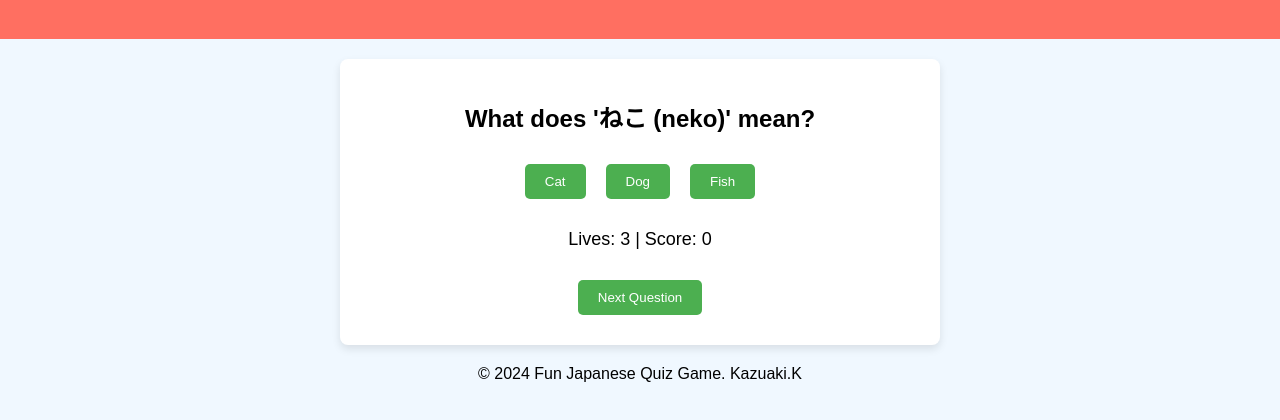
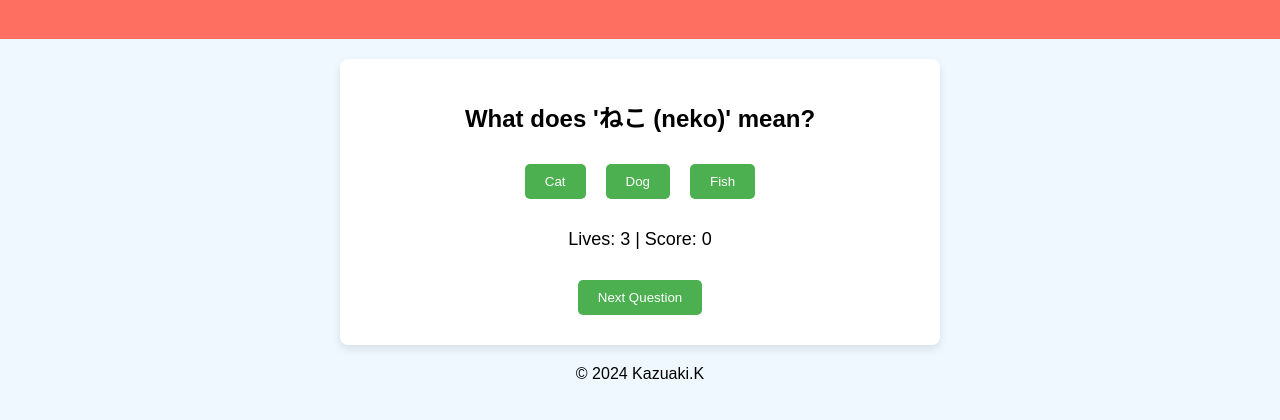
Before and after one commit to kazuaki26/Study-Japanese, a plain HTML site: page index.html in a window 1280 px wide. Shown: the part 82-502 px from the top of the page. Drawn offline with Linux system fonts and the light colour scheme.

Commit message:
footer: update copyright format in index.html

```diff
--- a/index.html
+++ b/index.html
@@ -24,7 +24,8 @@
     </section>
   </main>
   <footer>
-    <p>© 2024 Fun Japanese Quiz Game. Kazuaki.K</p>
+    <p>©  2024 Kazuaki.K
+    </p>
   </footer>
   <script src="script.js"></script>
 </body>
```
